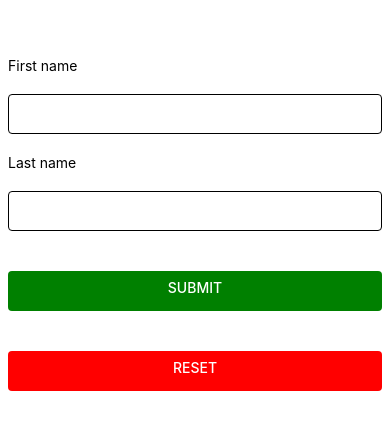
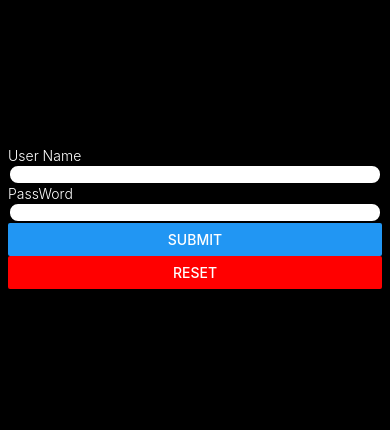
Before and after one commit to Maneesshh/Todo-in-RN, a React Native app: screen / in a window 390 px wide. Shown: the part 204-634 px from the top of the page. Built offline with nearby package versions, Linux system fonts and the light colour scheme.

Commit message:
React Hooks forms

```diff
--- a/App.js
+++ b/App.js
@@ -1,8 +1,9 @@
-import {StyleSheet, View,Button} from 'react-native';
+import {StyleSheet, View} from 'react-native';
 const PlaceholderImage = require('./assets/Images/ggg.jpg');
 import ImageViewer from './Components/ImageViewer';
 import Todo from "./Components/Todo";
 import Rct from "./Components/RCt";
+import Hooksform from "./Components/Hooksform";
 import React from "react";
 export default function App() {
     return (
@@ -14,7 +15,8 @@ export default function App() {
             {/* /!*<Button theme="primary" title="Click Me Please !"/>*!/*/}
             {/*   </View>*/}
             {/*<Todo/>*/}
-            <Rct/>
+            {/*<Rct/>*/}
+            <Hooksform/>
 
         </View>
     );
--- /dev/null
+++ b/Components/Hooksform.js
@@ -0,0 +1,62 @@
+import React from "react";
+import {useForm,Controller} from "react-hook-form";
+import {Button, Text, TextInput, View,StyleSheet} from "react-native";
+import Constants from "expo-constants";
+
+export default ()=>{
+    const {handleSubmit,reset,control,formState:{errors}}=useForm({
+        defaultValues:{
+            userName:'',
+            password:'',
+        }
+    });
+    const onsubmit = data=>{
+        alert(data.userName + " "+ data.password);
+    }
+    return (
+        <View style={styles.container}>
+            <Text style={styles.label}>User Name</Text>
+            <Controller render={({ field:{onChange,onBlur,value}})=>(
+                <TextInput onChangeText={value=> onChange(value)} style={styles.input} value={value} onBlur={onBlur} />
+                )}
+                        name="userName"
+                        control={control}
+                        rules={{required:true}}
+                        defaultValue=" " />
+            {errors.userName &&<Text style={styles.error}>User Name iS Required</Text> }
+            <Text style={styles.label}>PassWord</Text>
+           <Controller render={({ field:{onChange,onBlur,value}})=>(
+               <TextInput onChangeText={value=>onChange(value)} value={value} style={styles.input} onBlur={onBlur} textContentType="password" />
+           )} name="password" rules={{required:true}} defaultValue=" " control={control} />
+            {errors.password && <Text style={styles.error}>Password is required</Text>}
+            <Button title="Submit" onPress={handleSubmit(onsubmit)} />
+            <Button title="Reset" onPress={()=>{reset({userName:' ',password:''})}} color='red'  />
+        </View>
+    );
+}
+const styles=StyleSheet.create({
+    container:{
+        flex:3,
+        justifyContent:"center",
+        padding: 8,
+        height:'100%',
+        width:'100%',
+        backgroundColor:"#000",
+    },
+    label:{
+        fontSize:14,
+        fontWeight:"300",
+        color:"#fff",
+    },
+    input:{
+        borderStyle:"solid",
+        borderRadius:10,
+        borderColor:"#000",
+        borderWidth:2,
+        backgroundColor:"#fff",
+    },
+    error:{
+        color:'red',
+        fontWeight:"bold",
+    }
+});
```
